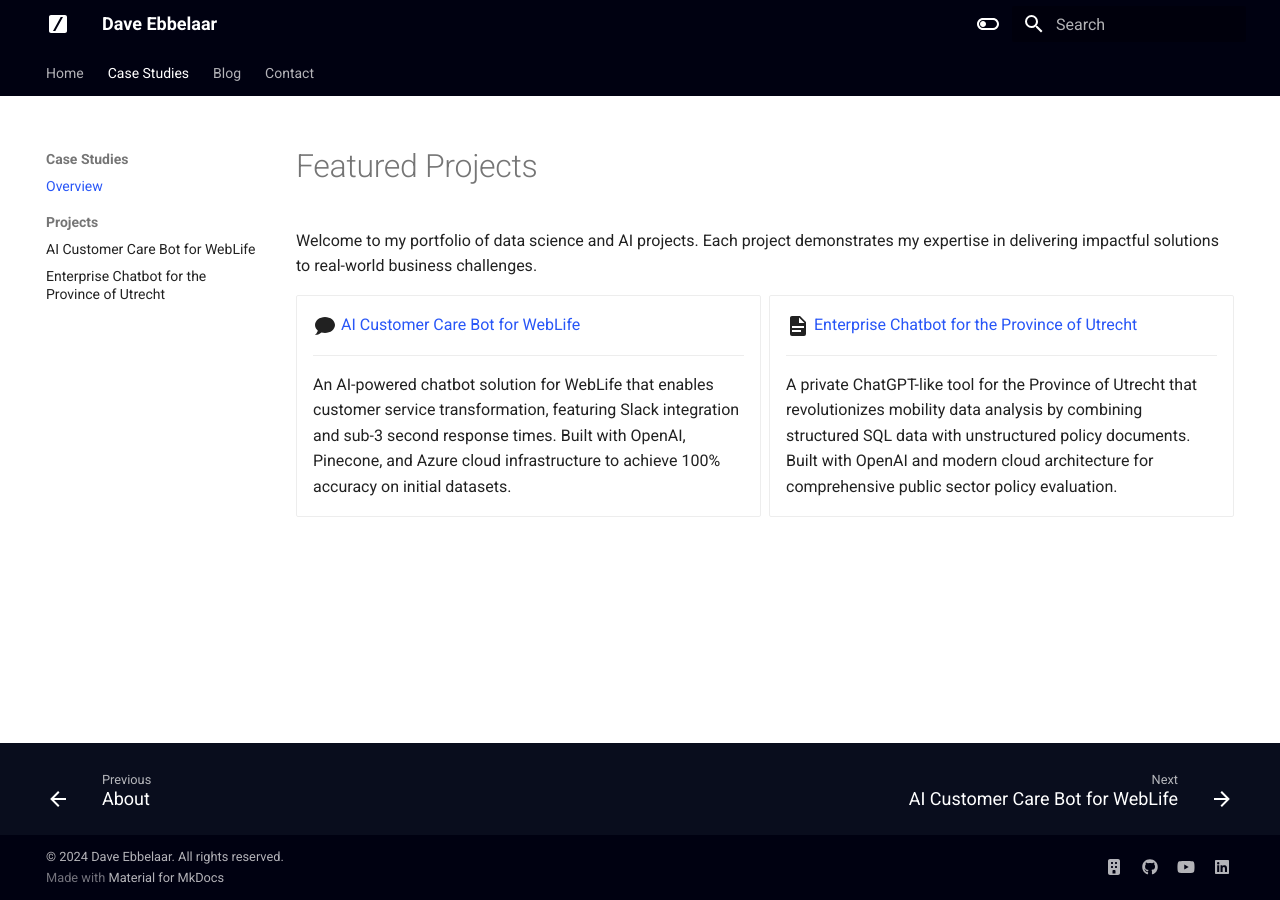
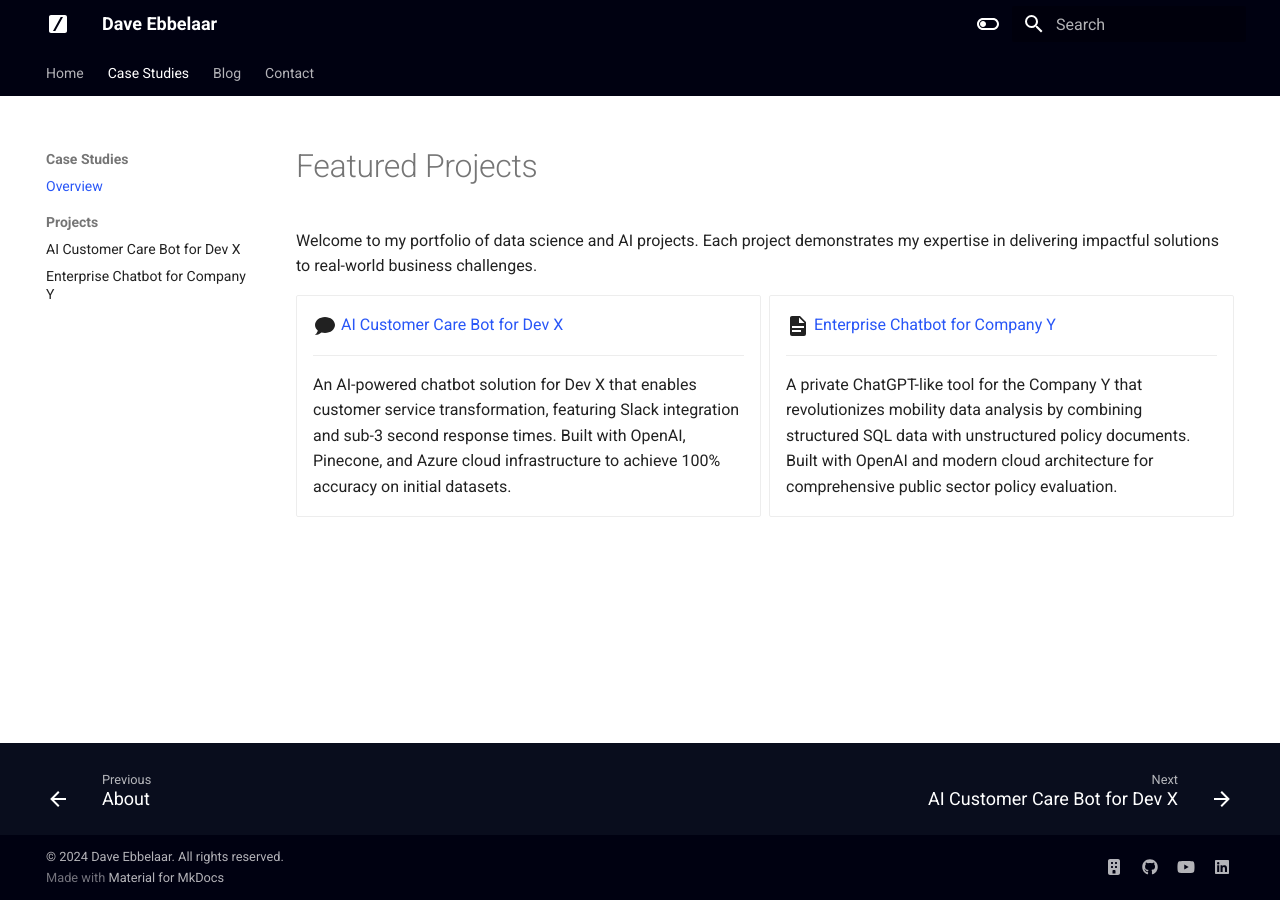
Before and after one commit to opsabarsec/mkdocs-website-template, an MkDocs documentation site: the page built from docs/portfolio/index.md, in a window 1280 px wide. Built offline with MkDocs 1.6.1 and Material for MkDocs 9.7.7, drawn with Linux system fonts in a browser that asks for light colours.

Commit message:
Update project titles and descriptions in portfolio documentation to reflect new client names, changing "WebLife" to "Dev X" and "Province of Utrecht" to "Company Y" for consistency and accuracy.

```diff
--- a/docs/portfolio/index.md
+++ b/docs/portfolio/index.md
@@ -9,16 +9,16 @@ Welcome to my portfolio of data science and AI projects. Each project demonstrat
 
 <div class="grid cards" markdown>
 
--   :material-chat:{ .lg .middle } [AI Customer Care Bot for WebLife](projects/project-1)
+-   :material-chat:{ .lg .middle } [AI Customer Care Bot for Dev X](projects/project-1)
 
     ---
 
-    An AI-powered chatbot solution for WebLife that enables customer service transformation, featuring Slack integration and sub-3 second response times. Built with OpenAI, Pinecone, and Azure cloud infrastructure to achieve 100% accuracy on initial datasets.
+    An AI-powered chatbot solution for Dev X that enables customer service transformation, featuring Slack integration and sub-3 second response times. Built with OpenAI, Pinecone, and Azure cloud infrastructure to achieve 100% accuracy on initial datasets.
 
--   :material-file-document:{ .lg .middle } [Enterprise Chatbot for the Province of Utrecht](projects/project-2)
+-   :material-file-document:{ .lg .middle } [Enterprise Chatbot for Company Y](projects/project-2)
 
     ---
 
-    A private ChatGPT-like tool for the Province of Utrecht that revolutionizes mobility data analysis by combining structured SQL data with unstructured policy documents. Built with OpenAI and modern cloud architecture for comprehensive public sector policy evaluation.
+    A private ChatGPT-like tool for the Company Y that revolutionizes mobility data analysis by combining structured SQL data with unstructured policy documents. Built with OpenAI and modern cloud architecture for comprehensive public sector policy evaluation.
 
 </div>
--- a/docs/portfolio/projects/project-1.md
+++ b/docs/portfolio/projects/project-1.md
@@ -1,11 +1,11 @@
 ---
-title: AI Customer Care Bot for WebLife
+title: AI Customer Care Bot for Dev X
 description: Implementation of an AI chatbot solution to revolutionize customer service operations and enable staff transition to relationship-focused roles
 ---
 
-# AI Customer Care Bot for WebLife
+# AI Customer Care Bot for Dev X
 
-WebLife aims to reduce its customer service overhead by 90% over the next three years through AI, enabling their staff to focus on more rewarding roles and build better relationships with clients.
+Dev X aims to reduce its customer service overhead by 90% over the next three years through AI, enabling their staff to focus on more rewarding roles and build better relationships with clients.
 
 ## Challenge
 
@@ -13,7 +13,7 @@ Their strategy involved transitioning customer service representatives to more r
 
 ## Our Approach
 
-We developed an AI chatbot specifically for WebLife's internal use, designed to assist customer service representatives in quickly accessing information. The solution was seamlessly integrated within Slack, the platform already used by their team, allowing for minimal disruption to existing workflows.
+We developed an AI chatbot specifically for Dev X's internal use, designed to assist customer service representatives in quickly accessing information. The solution was seamlessly integrated within Slack, the platform already used by their team, allowing for minimal disruption to existing workflows.
 
 ## Results & Impact
 
--- a/docs/portfolio/projects/project-2.md
+++ b/docs/portfolio/projects/project-2.md
@@ -1,15 +1,15 @@
 ---
-title: Enterprise Chatbot for the Province of Utrecht
+title: Enterprise Chatbot for Company Y
 description: Development of a private ChatGPT-like tool for analyzing mobility data and policy evaluation in the public sector
 ---
 
-# Enterprise Chatbot for the Province of Utrecht
+# Enterprise Chatbot for the DevZ
 
-The Province of Utrecht launched an AI project featuring a private ChatGPT-like tool, streamlining mobility data analysis and advancing digital innovation in public sector policy evaluation.
+Company Y an AI project featuring a private ChatGPT-like tool, streamlining mobility data analysis and advancing digital innovation in public sector policy evaluation.
 
 ## Challenge
 
-The regional data team at the Province of Utrecht faced the challenge of analyzing complex mobility data, including cars, bridges, traffic, and cyclists. Tasked with assessing policy compliance and the impact of changes, they struggled with data scattered across multiple systems, such as the Dexter portal's structured SQL data and various policy documents. This dispersion made analysis laborious, prompting the Province to explore how digitization and AI could streamline the process and foster innovation.
+The regional data team at Company Y faced the challenge of analyzing complex mobility data, including cars, bridges, traffic, and cyclists. Tasked with assessing policy compliance and the impact of changes, they struggled with data scattered across multiple systems, such as the Dexter portal's structured SQL data and various policy documents. This dispersion made analysis laborious, prompting the Province to explore how digitization and AI could streamline the process and foster innovation.
 
 ## Our Approach
 
```
Also changed, not shown: docs/assets/data-pipeline.png.
